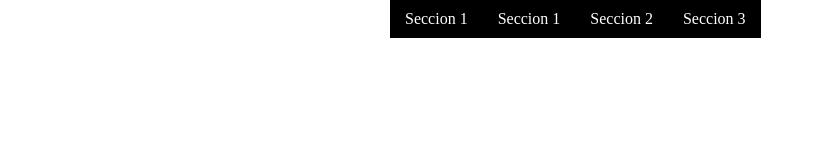
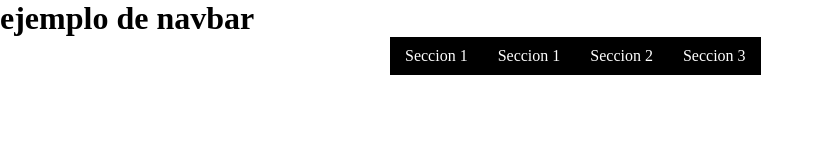
Before and after one commit to JoelTapia99/Blog_DisenioInterfaz, a plain HTML site: page navs/nav.html in a window 1280 px wide. Shown: the whole page, without its empty margins (0-823 px from the left). Drawn offline with Linux system fonts and the light colour scheme.

Commit message:
aagredo ejemplos de navs y mejora visual en index mejorado

```diff
--- a/navs/nav.html
+++ b/navs/nav.html
@@ -56,6 +56,7 @@
     </style>
 </head>
 <body>
+    <h1>ejemplo de navbar</h1>
     <div class="header">
         <ul class="nav">
             <li><a href="">Seccion 1</a></li>
```
